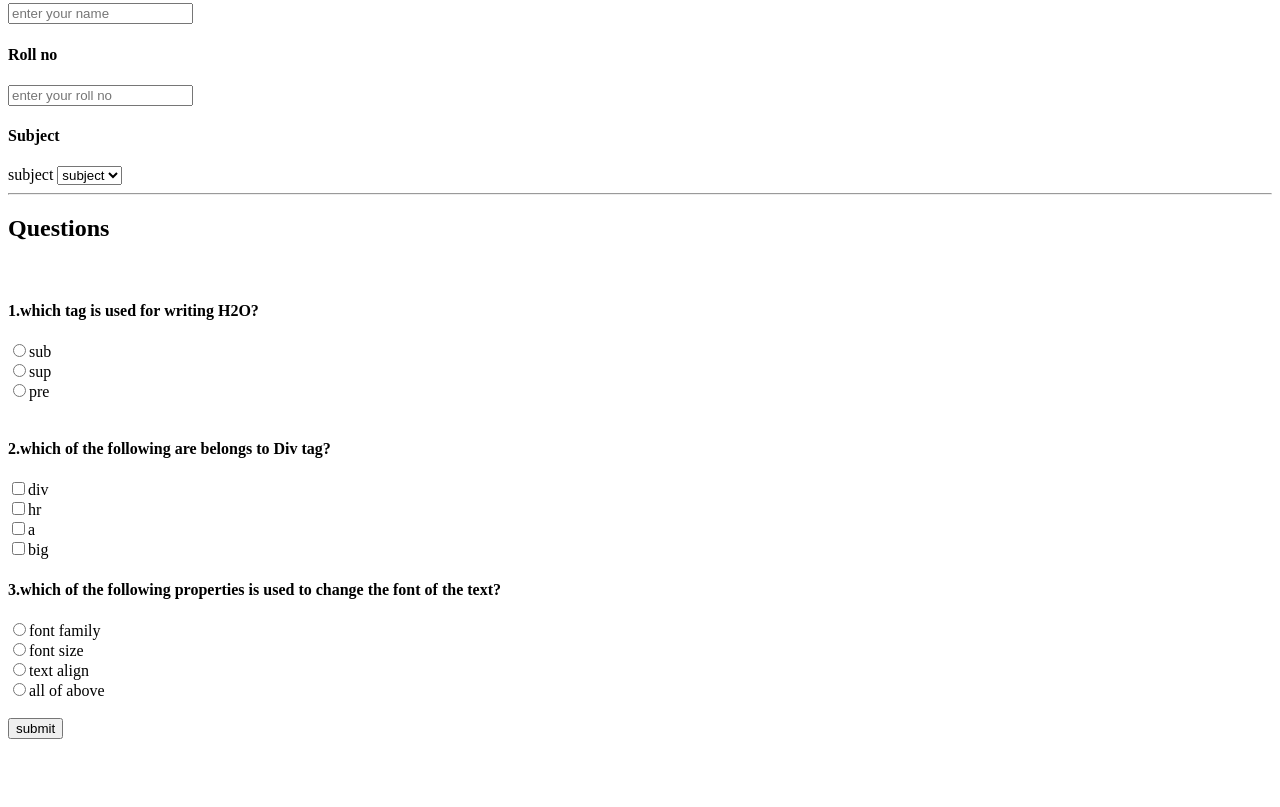
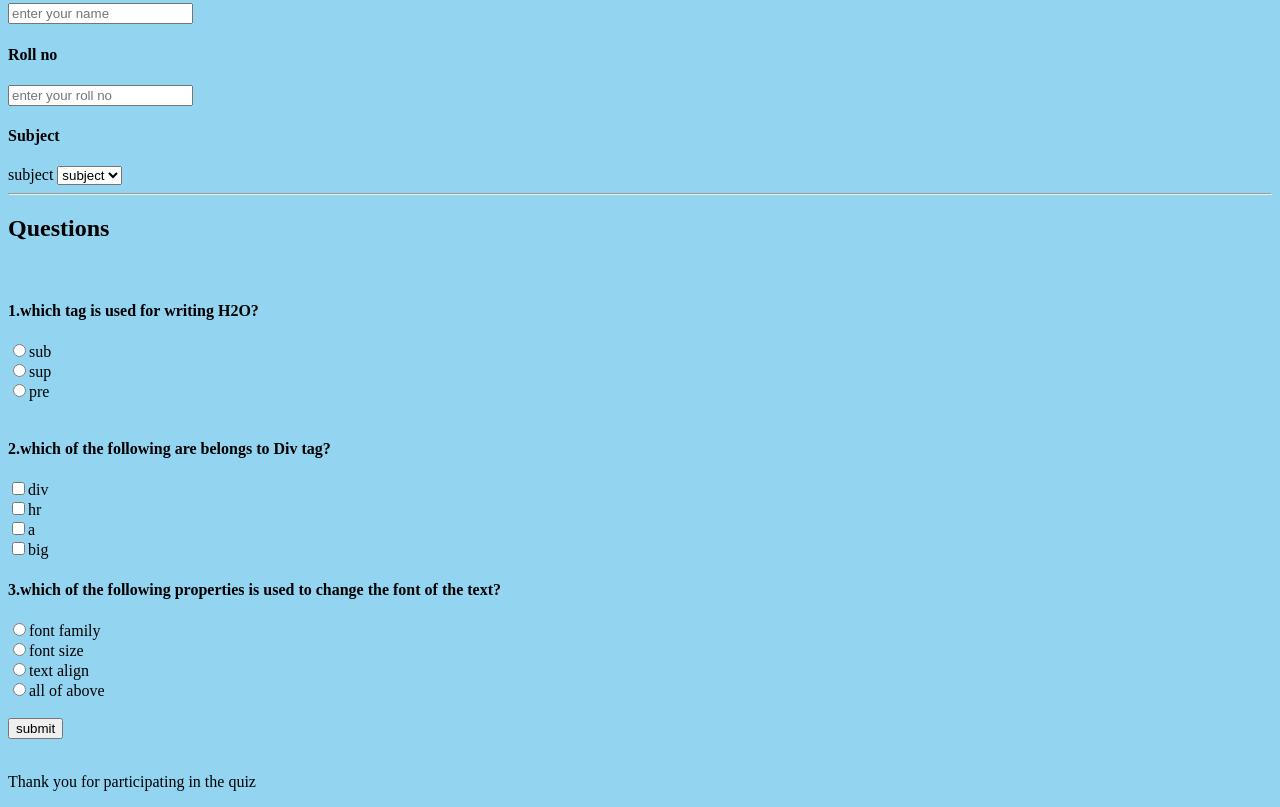
Before and after one commit to sakshidevane/basic-HTML, a plain HTML site: page index.html in a window 1280 px wide. Shown: the part 459-1266 px from the top of the page. Before the commit the page ends 1206 px from the top, so only its background shows below. Drawn offline with Linux system fonts and the light colour scheme.

Commit message:
last line added

```diff
--- a/index.html
+++ b/index.html
@@ -4,6 +4,7 @@
     <meta charset="UTF-8">
     <meta name="viewport" content="width=device-width, initial-scale=1.0">
     <title>Document</title>
+    <link rel="stylesheet" href="style.css">
 </head>
 <body>
     <h1>Welcome to quiz</h1>
@@ -79,3 +80,8 @@
 <br>
 <br>
 <input type="button" value="submit"/>
+<br>
+<br>
+<p>Thank you for participating in the quiz</p>
+</body>
+</html>
```
